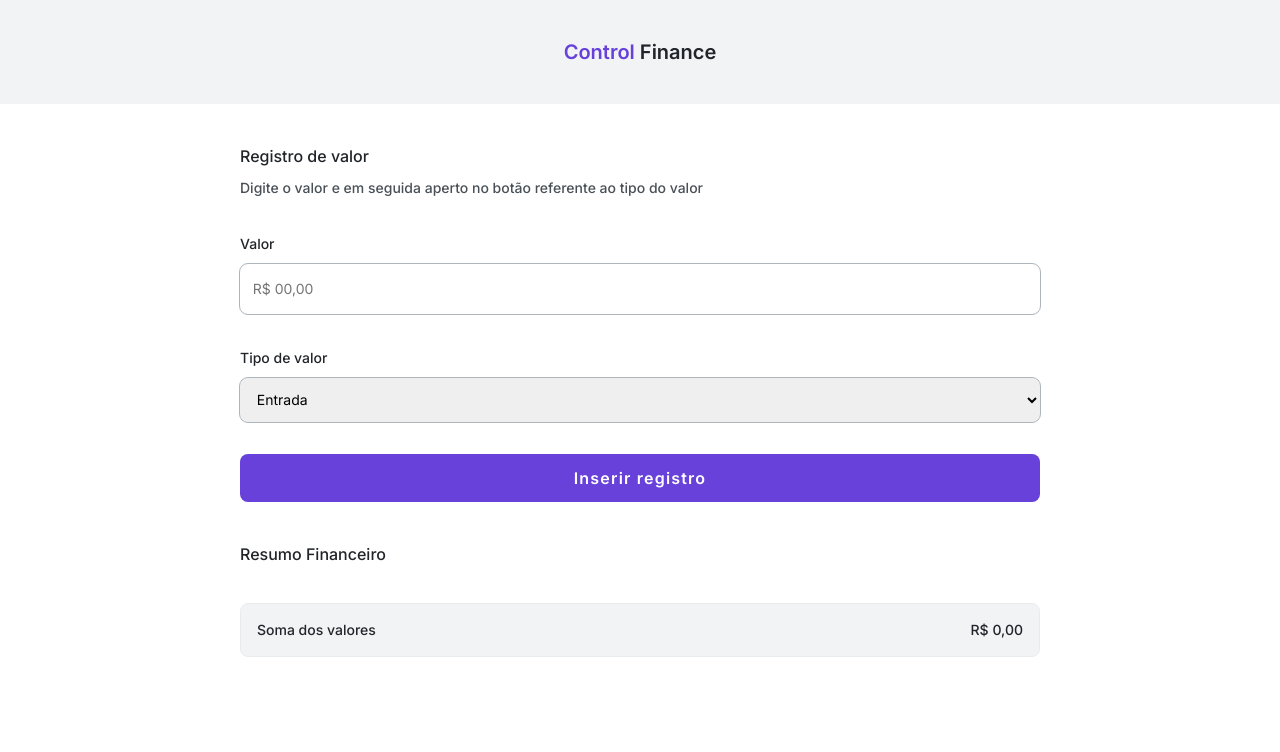
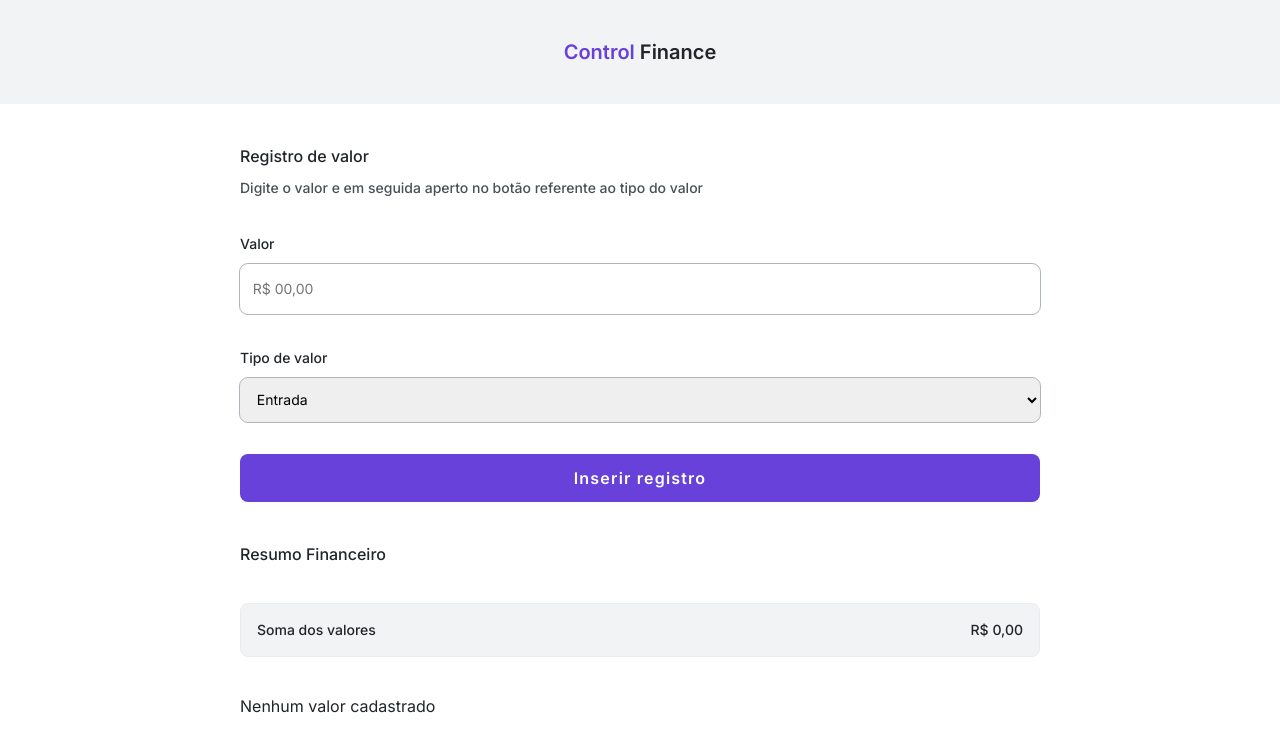
Before and after one commit to Kenzie-Academy-Brasil-Developers/m5-t22-demos-monorepo, a React (Vite) app in the folder 09 - Refatoração - Projeto Control Finance/: page / in a window 1280 px wide. Shown: the top 752 px of the page. Built offline with nearby package versions, Linux system fonts and the light colour scheme.

Commit message:
added m5-t22-sp3-demo3

```diff
--- a/09 - Refatoração - Projeto Control Finance/src/components/sections/FinanceSection/EntrySection/EntryList/index.jsx
+++ b/09 - Refatoração - Projeto Control Finance/src/components/sections/FinanceSection/EntrySection/EntryList/index.jsx
@@ -2,15 +2,31 @@ import styles from "./styles.module.css";
 
 import { EntryItem } from "./EntryItem";
 
+/*
+  TODO:
+  - Estilizar o trecho de "Nenhum valor cadastrado" com base no figma:
+  https://www.figma.com/file/khx3stYlTjN7zJZOY1pofB/T22-Demo---Control-Finance?node-id=32%3A951&mode=dev
+*/
+
 export const EntryList = ({ entries, removeEntry }) => {
   return (
+    <>
+      {entries.length > 0 ? (
         <ul className={styles.entryList}>
           {entries.map((entry) => {
             return (
-          <EntryItem key={entry.id} entry={entry} removeEntry={removeEntry} />
+              <EntryItem
+                key={entry.id}
+                entry={entry}
+                removeEntry={removeEntry}
+              />
             );
           })}
         </ul>
+      ) : (
+        <p>Nenhum valor cadastrado</p>
+      )}
+    </>
   );
 };
 
```
Also changed, not shown: 1 other file (tests, documents, lock files or other folders). Lines whose indentation alone changed are shown as unchanged.
